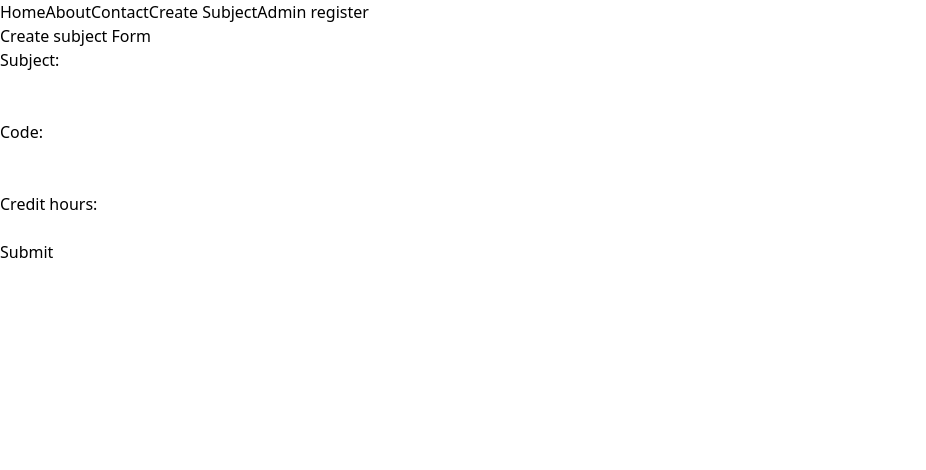
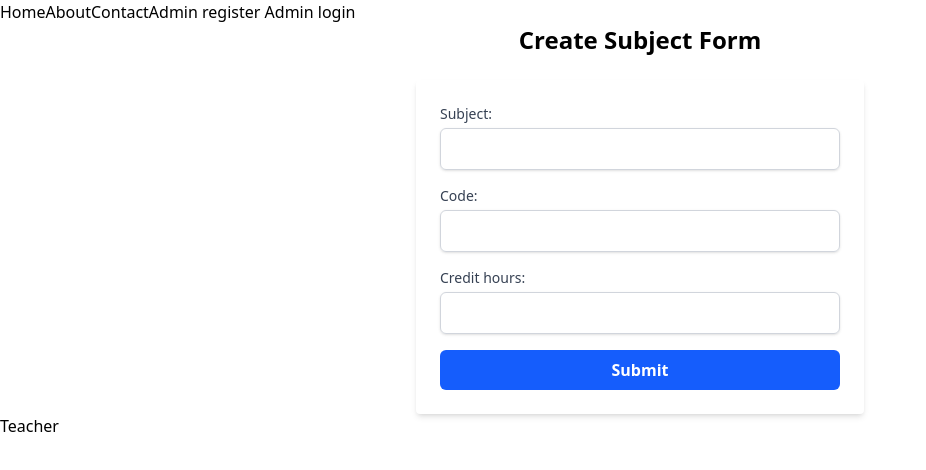
Before and after one commit to Alish-Shakya/Frontend, a React (Vite) app in the folder Frontend/: page /subject/createSubject in a window 1280 px wide. Shown: the top 470 px of the page, without its empty margins (0-926 px from the left). Built offline with nearby package versions, Linux system fonts and the light colour scheme.

Commit message:
Admin login

```diff
--- a/Frontend/src/components/Admin/AdminRegister.jsx
+++ b/Frontend/src/components/Admin/AdminRegister.jsx
@@ -29,7 +29,7 @@ const AdminRegister = () => {
     };
     try {
       let result = await axios({
-        url: "http://localhost:3000/webuser/register",
+        url: "http://localhost:3000/webUser/register",
         method: "post",
         data: data,
       });
--- a/Frontend/src/components/Admin/AdminVerify.jsx
+++ b/Frontend/src/components/Admin/AdminVerify.jsx
@@ -1,8 +1,31 @@
-import React from "react";
-import { useSearchParams } from "react-router";
+import axios from "axios";
+import React, { useEffect } from "react";
+import { useNavigate, useSearchParams } from "react-router";
 const AdminVerify = () => {
   let [searchParams] = useSearchParams();
-  console.log(searchParams);
+  let navigate = useNavigate();
+
+  // console.log(searchParams);
+  let token = searchParams.get("token");
+
+  let verifyAdmin = async () => {
+    try {
+      let result = await axios({
+        url: "http://localhost:3000/webUser/verifyEmail",
+        method: "post",
+        headers: {
+          Authorization: `Bearer ${token}`,
+        },
+      });
+      navigate("/admin/login");
+    } catch (error) {
+      console.log(error);
+    }
+  };
+
+  useEffect(() => {
+    verifyAdmin();
+  }, []);
   return <div>AdminVerify</div>;
 };
 export default AdminVerify;
--- a/Frontend/src/components/Navbar.jsx
+++ b/Frontend/src/components/Navbar.jsx
@@ -9,9 +9,9 @@ const Navbar = () => {
 
       <Link to={"/contact"}>Contact</Link>
 
-      <Link to={"/subject/createSubject"}>Create Subject</Link>
+      <Link to={"/admin/register"}>Admin register</Link>
 
-      <Link to={"/admin/register"}>Admin register</Link>
+      <Link to={"/admin/login"}> Admin login</Link>
     </div>
   );
 };
--- a/Frontend/src/components/subject/CreateSubject.jsx
+++ b/Frontend/src/components/subject/CreateSubject.jsx
@@ -1,6 +1,8 @@
 import axios from "axios";
 import React, { useState } from "react";
 import { toast, ToastContainer } from "react-toastify";
+// import ReadAllSubject from "./ReadAllSubject";
+import { Link } from "react-router";
 
 const CreateSubject = () => {
   let [subjectName, setSubjectName] = useState("");
@@ -34,11 +36,21 @@ const CreateSubject = () => {
   return (
     <>
       <ToastContainer />
-      <h1>Create subject Form </h1>
+      <h1 className="text-2xl font-bold text-center mb-6">
+        Create Subject Form
+      </h1>
 
-      <form onSubmit={handelSubmit}>
+      <form
+        onSubmit={handelSubmit}
+        className="max-w-md mx-auto bg-white p-6 rounded shadow-md space-y-4"
+      >
         <div>
-          <label htmlFor="subjectName">Subject:</label>
+          <label
+            htmlFor="subjectName"
+            className="block text-sm font-medium text-gray-700"
+          >
+            Subject:
+          </label>
           <input
             type="text"
             name="subject"
@@ -47,13 +59,17 @@ const CreateSubject = () => {
             onChange={(e) => {
               setSubjectName(e.target.value);
             }}
-          ></input>
+            className="mt-1 block w-full px-3 py-2 border border-gray-300 rounded-md shadow-sm focus:outline-none focus:ring focus:border-blue-300"
+          />
         </div>
-        <br />
-        <br />
 
         <div>
-          <label htmlFor="code">Code:</label>
+          <label
+            htmlFor="code"
+            className="block text-sm font-medium text-gray-700"
+          >
+            Code:
+          </label>
           <input
             type="number"
             name="code"
@@ -62,13 +78,17 @@ const CreateSubject = () => {
             onChange={(e) => {
               setCode(e.target.value);
             }}
-          ></input>
+            className="mt-1 block w-full px-3 py-2 border border-gray-300 rounded-md shadow-sm focus:outline-none focus:ring focus:border-blue-300"
+          />
         </div>
-        <br />
-        <br />
 
         <div>
-          <label htmlFor="creditHrs">Credit hours:</label>
+          <label
+            htmlFor="creditHrs"
+            className="block text-sm font-medium text-gray-700"
+          >
+            Credit hours:
+          </label>
           <input
             type="number"
             name="credit"
@@ -77,127 +97,21 @@ const CreateSubject = () => {
             onChange={(e) => {
               setCreditHrs(e.target.value);
             }}
-          ></input>
+            className="mt-1 block w-full px-3 py-2 border border-gray-300 rounded-md shadow-sm focus:outline-none focus:ring focus:border-blue-300"
+          />
         </div>
-        <br />
-        <button type="submit"> Submit </button>
+
+        <button
+          type="submit"
+          className="w-full py-2 px-4 bg-blue-600 text-white font-semibold rounded-md hover:bg-blue-700 transition"
+        >
+          Submit
+        </button>
       </form>
+
+      <Link to={"/subject"}>Teacher</Link>
     </>
   );
 };
 
 export default CreateSubject;
-
-// import axios from "axios";
-// import React, { useState } from "react";
-// import { toast, ToastContainer } from "react-toastify";
-
-// const CreateSubject = () => {
-//   let [subjectName, setSubjectName] = useState("");
-//   let [code, setCode] = useState("");
-//   let [creditHrs, setCreditHrs] = useState("");
-
-//   const handelSubmit = async (e) => {
-//     e.preventDefault();
-
-//     let data = {
-//       subjectName: subjectName,
-//       code: code,
-//       creditHrs: creditHrs,
-//     };
-//     try {
-//       let result = await axios({
-//         url: "http://localhost:3000/subject/createSubject",
-//         method: "POST",
-//         data: data,
-//       });
-//       console.log(result);
-//       toast.success(result.data.message);
-//       setSubjectName("");
-//       setCode("");
-//       setCreditHrs("");
-//     } catch (error) {
-//       console.log(error);
-//     }
-//   };
-
-//   return (
-//     <>
-//       <ToastContainer />
-//       <h1 className="text-2xl font-bold text-center mb-6">
-//         Create Subject Form
-//       </h1>
-
-//       <form
-//         onSubmit={handelSubmit}
-//         className="max-w-md mx-auto bg-white p-6 rounded shadow-md space-y-4"
-//       >
-//         <div>
-//           <label
-//             htmlFor="subjectName"
-//             className="block text-sm font-medium text-gray-700"
-//           >
-//             Subject:
-//           </label>
-//           <input
-//             type="text"
-//             name="subject"
-//             id="subject"
-//             value={subjectName}
-//             onChange={(e) => {
-//               setSubjectName(e.target.value);
-//             }}
-//             className="mt-1 block w-full px-3 py-2 border border-gray-300 rounded-md shadow-sm focus:outline-none focus:ring focus:border-blue-300"
-//           />
-//         </div>
-
-//         <div>
-//           <label
-//             htmlFor="code"
-//             className="block text-sm font-medium text-gray-700"
-//           >
-//             Code:
-//           </label>
-//           <input
-//             type="number"
-//             name="code"
-//             id="code"
-//             value={code}
-//             onChange={(e) => {
-//               setCode(e.target.value);
-//             }}
-//             className="mt-1 block w-full px-3 py-2 border border-gray-300 rounded-md shadow-sm focus:outline-none focus:ring focus:border-blue-300"
-//           />
-//         </div>
-
-//         <div>
-//           <label
-//             htmlFor="creditHrs"
-//             className="block text-sm font-medium text-gray-700"
-//           >
-//             Credit hours:
-//           </label>
-//           <input
-//             type="number"
-//             name="credit"
-//             id="Credit"
-//             value={creditHrs}
-//             onChange={(e) => {
-//               setCreditHrs(e.target.value);
-//             }}
-//             className="mt-1 block w-full px-3 py-2 border border-gray-300 rounded-md shadow-sm focus:outline-none focus:ring focus:border-blue-300"
-//           />
-//         </div>
-
-//         <button
-//           type="submit"
-//           className="w-full py-2 px-4 bg-blue-600 text-white font-semibold rounded-md hover:bg-blue-700 transition"
-//         >
-//           Submit
-//         </button>
-//       </form>
-//     </>
-//   );
-// };
-
-// export default CreateSubject;
--- /dev/null
+++ b/Frontend/src/components/subject/ReadAllSubject.jsx
@@ -0,0 +1,75 @@
+import axios from "axios";
+import React, { useEffect, useState } from "react";
+import { useNavigate } from "react-router";
+
+const ReadAllSubject = () => {
+  const [subjects, setSubjects] = useState([]);
+
+  const navigate = useNavigate();
+
+  const getSubjects = async () => {
+    try {
+      let result = await axios.get(
+        "http://localhost:3000/subject/readAllSubject"
+      );
+      // console.log(result);
+      setSubjects(result.data.data);
+    } catch (error) {
+      console.log(error);
+    }
+  };
+
+  useEffect(() => {
+    getSubjects();
+  }, []);
+
+  return (
+    <div className="max-w-5xl mx-auto py-10 px-4">
+      <h1 className="text-4xl font-semibold text-center mb-10">All Teachers</h1>
+      <div className="grid gap-6">
+        {subjects.map((value) => (
+          <div
+            key={value._id}
+            className="border-2 border-gray-300 rounded-xl p-6 shadow hover:shadow-lg transition"
+          >
+            <p>
+              <span className="font-semibold">Full Name:</span>{" "}
+              {value.subjectName}
+            </p>
+            <p>
+              <span className="font-semibold">Subject:</span> {value.code}
+            </p>
+            <p>
+              <span className="font-semibold">Age:</span> {value.creditHrs}
+            </p>
+
+            <div className="mt-4 flex gap-4 flex-wrap">
+              <button
+                onClick={() => navigate(`/teacher/${value._id}`)}
+                className="bg-blue-500 text-white px-4 py-2 rounded hover:bg-blue-600"
+              >
+                View
+              </button>
+
+              {/* <button
+                onClick={() => navigate(`/teacher/update/${value._id}`)}
+                className="bg-yellow-500 text-white px-4 py-2 rounded hover:bg-yellow-600"
+              >
+                Edit
+              </button>
+
+              <button
+                onClick={() => alertDelete(value._id)}
+                className="bg-red-500 text-white px-4 py-2 rounded hover:bg-red-600"
+              >
+                Delete
+              </button> */}
+            </div>
+          </div>
+        ))}
+      </div>
+    </div>
+  );
+};
+
+export default ReadAllSubject;
--- a/Frontend/src/routes/MyRoute.jsx
+++ b/Frontend/src/routes/MyRoute.jsx
@@ -13,6 +13,8 @@ import ReadAllTeacher from "../components/teacher/ReadAllTeacher";
 import ReadSpecificTeacher from "../components/teacher/ReadSpecificTeacher";
 import UpdateTeacher from "../components/teacher/UpdateTeacher";
 import AdminVerify from "../components/Admin/AdminVerify";
+import ReadAllSubject from "../components/subject/ReadAllSubject";
+import AdminLogin from "../components/Admin/AdminLogin";
 const MyRoutes = () => {
   return (
     <>
@@ -26,6 +28,7 @@ const MyRoutes = () => {
           <Route path="admin" element={<Outlet />}>
             <Route index element={<div> Admin DashBoard</div>}></Route>
             <Route path="register" element={<AdminRegister />}></Route>
+            <Route path="login" element={<AdminLogin />}></Route>
           </Route>
           <Route path="about" element={<About />}></Route>
           <Route path="contact" element={<Contact />}></Route>
@@ -54,6 +57,7 @@ const MyRoutes = () => {
 
           {/* Subject Route */}
           <Route path="subject" element={<Outlet />}>
+            <Route index element={<ReadAllSubject />}></Route>
             <Route path="createSubject" element={<CreateSubject />}></Route>
           </Route>
         </Route>
```
Also changed, not shown: Frontend/src/components/Admin/AdminLogin.jsx (added, +66 -0 lines).
